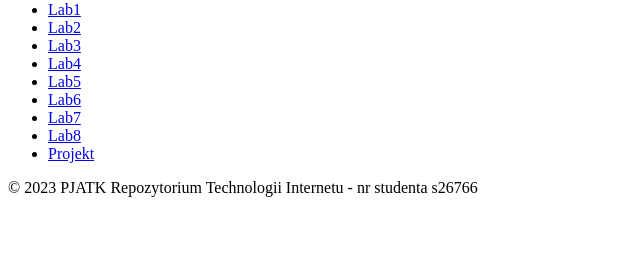
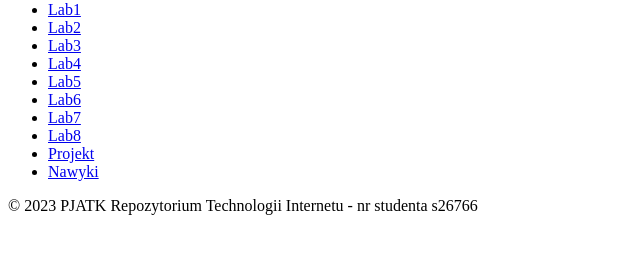
Before and after one commit to s26766-pj/s26766-pj.github.io, a plain HTML site: page index.html in a window 1280 px wide. Shown: the part 79-332 px from the top of the page, without its empty margins (0-640 px from the left). Drawn offline with Linux system fonts and the light colour scheme.

Commit message:
Update index.html

```diff
--- a/index.html
+++ b/index.html
@@ -19,6 +19,7 @@
 	  <li><a href="TIN/lab7/index.html">Lab7</a></li>
 	  <li><a href="TIN/lab8/index.html">Lab8</a></li>
 	  <li><a href="TIN/projekt/index.html">Projekt</a></li>
+	    <li><a href="TIN/habits/index.html">Nawyki</a></li>
     </ul>
   </nav>
 </header>
```
